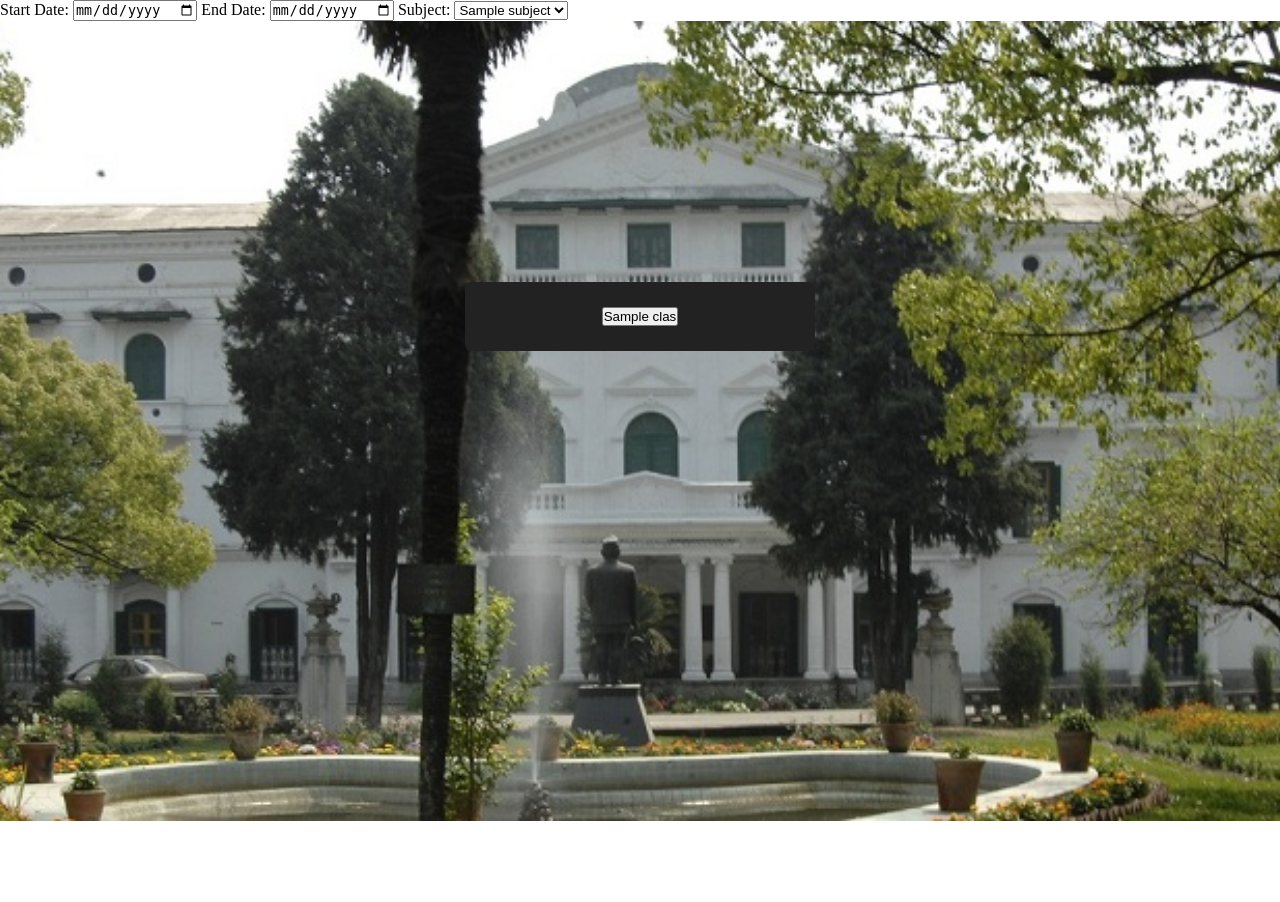
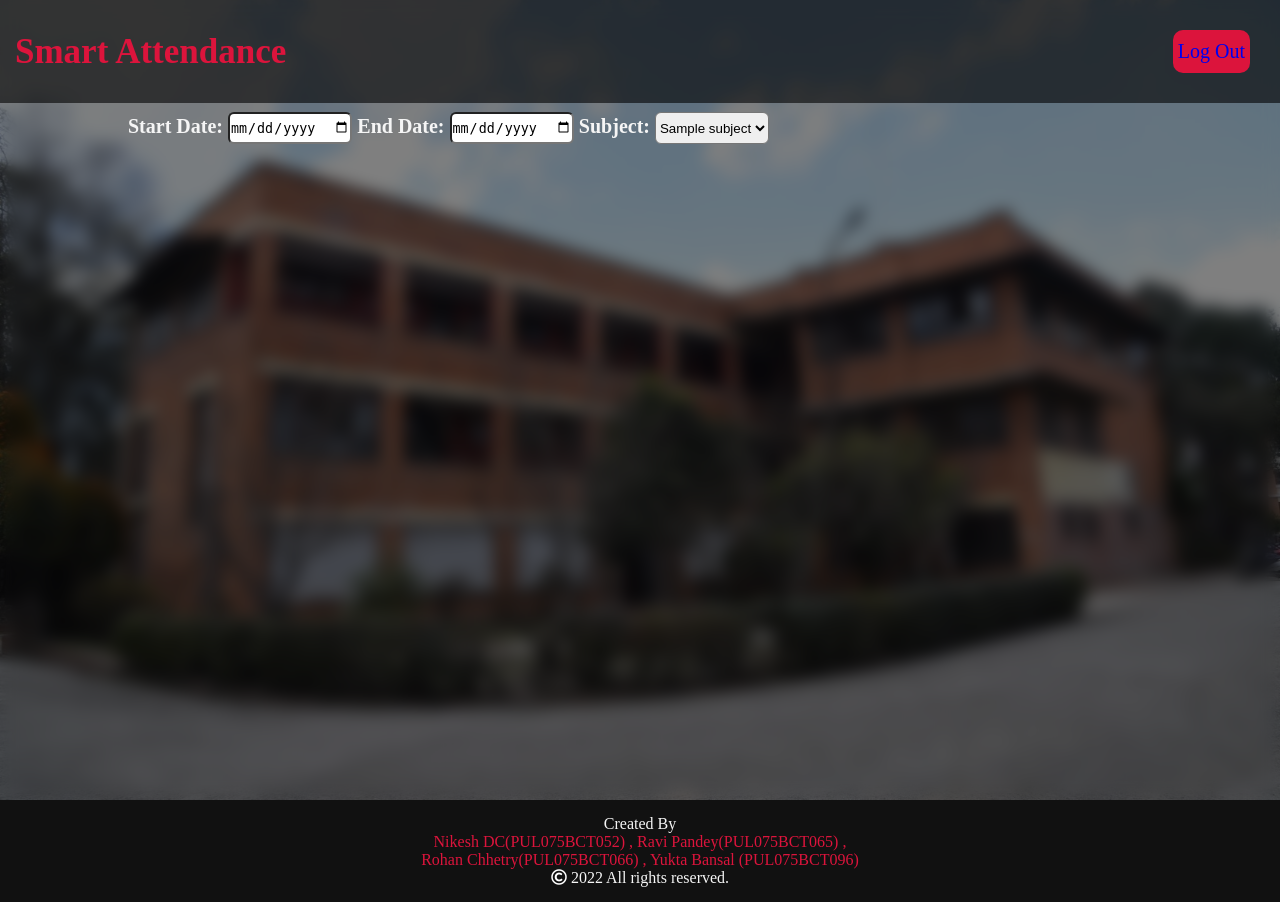
Before and after one commit to ravip5921/StudentApp_SAS, a PHP site: page /php/bct.php?dID=1 in a window 1280 px wide. Before the commit the page ends 821 px from the top, so only its background shows below. Run offline with PHP 8.4, Linux system fonts and the light colour scheme; the visitor is signed in with stand-in values (Sample User, id 1); tables that the repository leaves empty or names only in its code hold one stand-in row (values such as "Sample post").

Commit message:
WebApp done.

```diff
--- a/webApp/css/bctStyle.css
+++ b/webApp/css/bctStyle.css
@@ -45,6 +45,7 @@ body{
 .navbar .logOut-btn:hover{
     transform: scale(1.2);
 }
+/******************** BACKGROUND ******************/
 .bg-image{
     height: 100%;
     background-position: center center;
@@ -54,42 +55,58 @@ body{
     background-attachment: fixed;
     align-items: center;
 }
-
+/* blur background */
+.bg {
+    background: rgba(0, 0, 0, 0.5);
+    backdrop-filter: blur(8px);
+    height: 100%;
+    width: 100%;
+    margin: 0 auto;
+}
+/* spacer to align all elements in center */
+.spacer {
+    height: 100%;
+    width: 80%;
+    margin: 0 auto;
+}
+/******************** SEARCH FORM ******************/
+.search-form{
+    padding-top: 7rem;
+    color: whitesmoke;
+    font-size: 20px;
+    font-weight: 800;
+}
+.search-form input{
+    border-radius: 6px;
+    width: auto;
+    height: 2rem;
+}
+.search-form select{
+    border-radius: 6px;
+    width: auto;
+    height: 2rem;
+}
+/******************** BUTTONS CLASS ********************/
+/* card floater */
 .card-holder{
     display: flex;
-    justify-content: center;
-    padding: 5em;
-    padding-top: 16em;
-    align-items: center;
+    float: left;
+    margin-top: 1rem;
+    margin-left: 0.5rem;
 }
-.card {
-    width: calc(25% - 20px);
+.card-holder  input {
+    width: 11rem;
     background: #222;
     text-align: center;
     border-radius: 6px;
     padding: 25px 25px;
     cursor: pointer;
-    transition: all 0.3s ease;
     margin: 5px;
-    height: auto;
-    overflow: auto;
-    float: inline-start;
-  }
-.card:hover {
-    background: crimson;
-  }
-.card .box {
-    transition: all 0.3s ease;
-}
-.card:hover .box {
-    transform: scale(1.05);
-}
-.card .text {
     font-size: 18px;
     font-weight: 500;
     color: whitesmoke;
 }
-/* footer section styling */
+/********** footer section styling **********/
 footer {
     background: #111;
     padding: 15px 23px;
--- a/webApp/css/departStyle.css
+++ b/webApp/css/departStyle.css
@@ -43,7 +43,7 @@ body{
 .navbar .logOut-btn:hover{
     transform: scale(1.2);
 }
-
+/* BACKGROUND */
 .bg-image{
     height: 100%;
     background-position: center center;
@@ -56,37 +56,44 @@ body{
 
 .card-holder{
     display: flex;
-    justify-content: center;
-    padding: 5em;
-    padding-top: 16em;
-    align-items: center;
+    margin-top: 7rem;
+    float: left;
+
 }
 .card {
-    width: calc(33% - 20px);
+    width: 250px;
     background: #222;
     text-align: center;
     border-radius: 6px;
-    padding: 25px 25px;
     cursor: pointer;
     transition: all 0.3s ease;
-    margin: 5px;
-    height: auto;
-    overflow: auto;
-    float: inline-start;
+    margin: 20px;
+    margin-top: 10px;
+    margin-bottom: 0px;
+    height: 6rem;
+    overflow: hidden;
   }
 .card:hover {
     background: crimson;
+    overflow: hidden;
   }
 .card .box {
+    padding: 0.5rem;
     transition: all 0.3s ease;
+    overflow: hidden;
 }
 .card:hover .box {
     transform: scale(1.05);
+    overflow: hidden;
 }
-.card .text {
+.card a{
+    overflow: hidden;
+}
+.card a .text {
     font-size: 20px;
     font-weight: 500;
     color: whitesmoke;
+    overflow: hidden;
 }
 /* footer section styling */
 footer {
--- /dev/null
+++ b/webApp/js/functions.js
@@ -0,0 +1,46 @@
+function downloadRecordTable(filename)
+{
+    var downloadLink;
+    var tableID = "Attendance_Data";
+    var dataType = 'application/vnd.ms-excel';
+    var tableSelect = document.getElementById(tableID);
+    var tableHTML = tableSelect.outerHTML.replace(/ /g, '%20');
+
+    // Specify file name
+    filename = filename + '.xls';
+
+    // Create download link element
+    downloadLink = document.createElement("a");
+
+    document.body.appendChild(downloadLink);
+
+    if(navigator.msSaveOrOpenBlob){
+        var blob = new Blob(['\ufeff', tableHTML], {
+            type: dataType
+        });
+        navigator.msSaveOrOpenBlob( blob, filename);
+    }else{
+        // Create a link to the file
+        downloadLink.href = 'data:' + dataType + ', ' + tableHTML;
+
+        // Setting the file name
+        downloadLink.download = filename;
+
+        //triggering the function
+        downloadLink.click();
+    }
+}
+
+function compareDateFunc() {
+  var startdate = document.getElementById("startDate").value;
+  var enddate = document.getElementById("endDate").value;
+  if(enddate != '' && startdate != '')
+  {
+          if(enddate < startdate)
+        {
+            alert("Start Date is greater than End Date !");
+            return false;
+        }
+  }
+return true;
+}
--- a/webApp/php/bct.php
+++ b/webApp/php/bct.php
@@ -1,26 +1,29 @@
 <?php session_start(); ?>
 <html>
-
 <head>
-    <title>Departments</title>
+    <meta charset="UTF-8">
+    <meta name="viewport" content="width=device-width, initial-scale=1.0">
+    <title>Smart Attendance</title>
     <link rel="stylesheet" href="https://cdnjs.cloudflare.com/ajax/libs/font-awesome/5.15.3/css/all.min.css">
-    <link rel="stylesheet" href="../css/departStyle.css">
+    <link rel="stylesheet" href="../css/bctStyle.css">
+    <script src = "../js/functions.js"></script>
 </head>
 
 <body>
-
-    <div>
-    <form method="POST" action="searchAttendance.php">
-
+    <nav class="navbar">
+        <div class="logo"><a href="departments.html">Smart Attendance</a></div>
+        <div class="logOut-btn"><a href="../index.html">Log Out</a></div>
+    </nav>
+<div class="bg-image">
+    <div class="bg">
+    <div class="spacer">
+        <div class ="search-form">
+            <form method="POST" action="searchAttendance.php" id="SearchDataForm" onsubmit = "return compareDateFunc();">
                 <label for="startDate">Start Date:</label>
-    <input type="date" name="startDate">
+                <input type="date" name="startDate" id="startDate" oninput=compareDateFunc()>
                 <label for="startDate">End Date:</label>
-    <input type="Date" name="endDate">
-
-    <?php
-
-    include 'connectToDb.php';
-
+                <input type="Date" name="endDate" id="endDate" oninput=compareDateFunc()>
+                <?php include 'connectToDb.php';
                     if (!$sqldb->select_db('sas'))
                     {
                         die("not connected to database");
@@ -40,47 +43,33 @@
                                 <option value ="<?php echo $subjects_row['scode'];?>" >
                                     <?php echo $subjects_row['name'];?>
                                 </option>
-                <?php
-             }
+                    <?php   }
                         }
                     }
                     else
                     {
                         echo "Error running query for fetching subjects";
-    }
-    ?>
-
-
-
+                    }   ?>
                 </select>
         </div>
         <?php
-
             $username = $_SESSION["username"];
             $dID = $_GET["dID"];
-
-    $getclassQuery = "SELECT cID,name from class";// WHERE dID = '$dID' and `sem`!=0";
+            $_SESSION["department"] = $dID;
+            $getclassQuery = "SELECT cID,name from class WHERE dID = '$dID' and `sem`!=0";
             if($class = $sqldb->query($getclassQuery))
             {
                 if (mysqli_num_rows($class) > 0)
                 {
-
                     while ($class_row = mysqli_fetch_assoc($class))
                     {
                         // $dId = $class_row['dID'];
                         $className = $class_row['name'];
                         $cID = $class_row['cID'];
-
         ?>
-
-                <div class="bg-image">
         <div class="card-holder">
-                    <div class="card">
-                        <div class="box">
-                                <input type="submit" value ="<?php echo $className?>" ></div>
+            <button name="class" value ="<?php echo $cID?>" on_pesss = "SearchDataForm.submit()"> <?php echo $className?></button>
         </div>
-                    </div>
-
                     <?php
                     }
                 }
@@ -88,8 +77,18 @@
             else
             {
                 echo "Error running fetch class query";
-    }
-?>
+            }?>
             </form>
+    </div>
+    </div>
+</div>
+    <footer>
+        <span class="text1">Created By</span> <br>
+        <span class="text2">Nikesh DC(PUL075BCT052) ,
+            Ravi Pandey(PUL075BCT065) ,
+            <br> Rohan Chhetry(PUL075BCT066) ,
+            Yukta Bansal (PUL075BCT096)</span>
+            <br> <span class="far fa-copyright"></span> <span class="text1">2022 All rights reserved.</span>
+    </footer>
 </body>
 </html>
```
Also changed, not shown: webApp/php/departments.php (+19 -11 lines), webApp/php/searchAttendance.php (+83 -2 lines), webApp/php/expoortToFile.php (added). Lines whose indentation alone changed are shown as unchanged.
